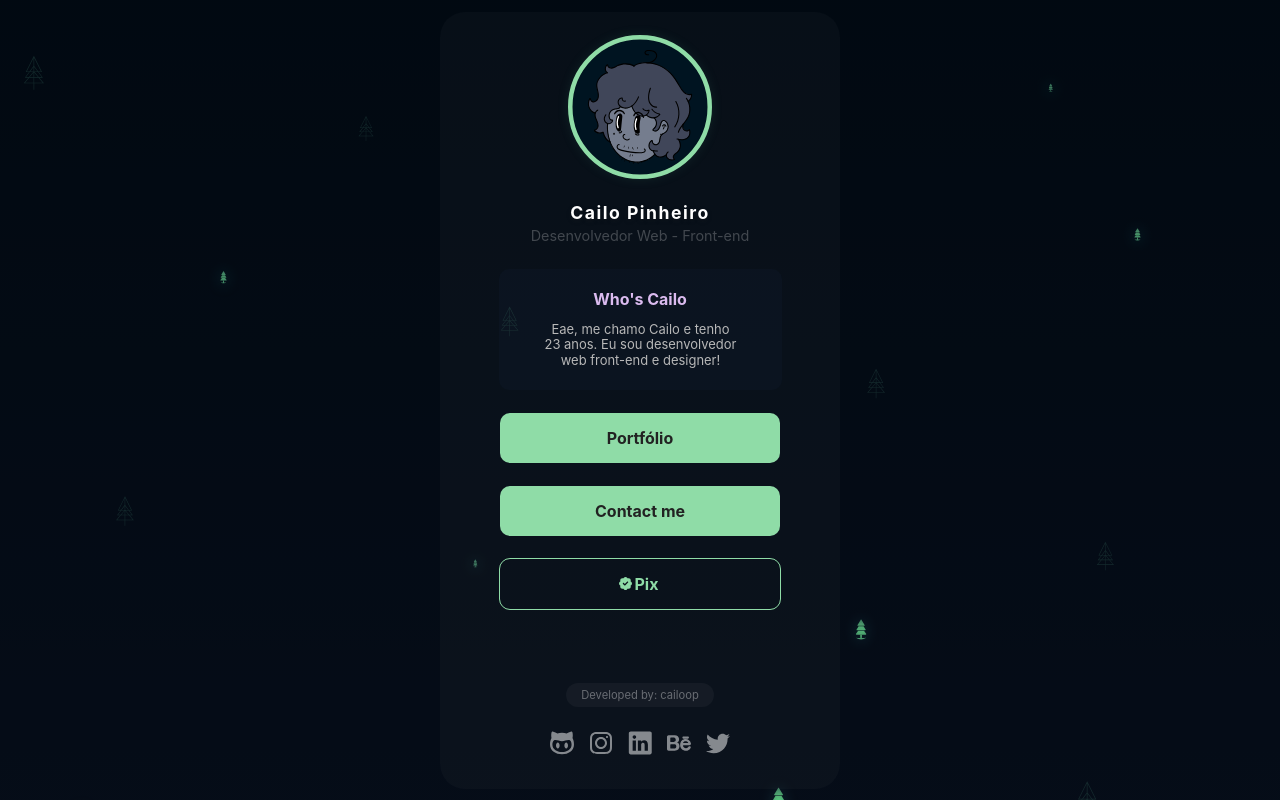
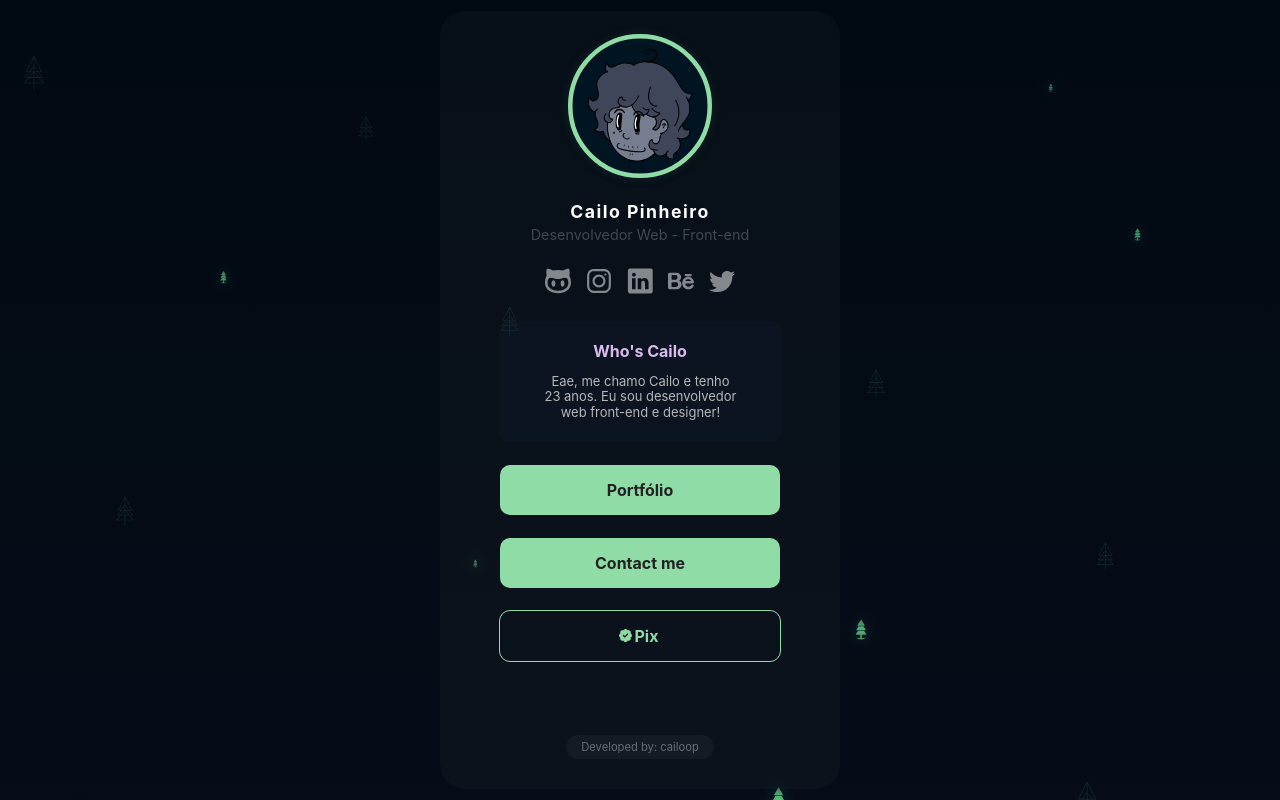
Before and after one commit to CailoPinheiro/personal-link-three, a React (Vite) app: page / in a window 1280 px wide. Built offline with nearby package versions, Linux system fonts and the light colour scheme.

Commit message:
css component icon

```diff
--- /dev/null
+++ b/src/components/About/About.jsx
@@ -0,0 +1,14 @@
+import React from "react";
+import "./about.css"
+
+export function About() {
+  return(
+    <div className="aboutMe">
+      <h2>Who's Cailo</h2>
+      <p>
+        Eae, me chamo Cailo e tenho 23 anos. Eu sou desenvolvedor web front-end
+        e designer!
+      </p>
+    </div>
+  );
+}
--- /dev/null
+++ b/src/components/About/about.css
@@ -0,0 +1,28 @@
+.aboutMe {
+    max-width: 255px;
+    border-radius: 10px;
+    padding: 20px 14px;
+    text-align: center;
+    background: rgba(57, 88, 165, 0.045);
+    /* background-color:transparent; */
+}
+
+.aboutMe h2 {
+    font-size: 1em;
+    margin-bottom: 10px;
+    color: var(--minor-color);
+}
+
+.aboutMe p {
+    color: #b8b8b8;
+    font-size: 0.9em;
+    text-align: center;
+    padding: 0px 20px;
+    transform: scale(0.9);
+}
+
+@media (min-width: 700px) {
+    .aboutMe {
+        background: rgba(4, 8, 18, 0.766);
+    }
+}
--- a/src/components/Social/Icons/Icons.jsx
+++ b/src/components/Social/Icons/Icons.jsx
@@ -1,4 +1,5 @@
 import React from "react";
+import "./icons.css"
 
 export function Icons({ hidden, href, target, src, alt }) {
   return (
--- a/src/components/Social/social.css
+++ b/src/components/Social/Icons/icons.css
@@ -1,12 +1,11 @@
 #social ul {
-
     flex-direction: row;
     gap: 15px;
 }
 
-#social img {
-    width: 24px;
-    height: 24px;
+#social ul img {
+    width: 26px;
+    height: 26px;
     opacity: 0.5;
 }
 
@@ -14,10 +13,11 @@
     opacity: 1;
 }
 
-@media (min-right: 700px) {
-    #social img:hover {
+@media (min-width: 700px) {
+
+    #social ul img {
         width: 20px;
         height: 20px;
-        opacity: 1;
+        opacity: 0.5;
     }
 }
--- a/src/components/Social/Social.jsx
+++ b/src/components/Social/Social.jsx
@@ -1,6 +1,5 @@
 import React from "react";
 import {Icons} from "./Icons/Icons";
-import "./social.css"
 
 export function Social() {
   return (
--- a/src/pages/Home/home.css
+++ b/src/pages/Home/home.css
@@ -44,29 +44,6 @@ body {
     padding: 30px;
     border-radius: 25px;
     /* max-height: 747px; */
-}
-
-.aboutMe {
-    max-width: 255px;
-    border-radius: 10px;
-    padding: 20px 14px;
-    text-align: center;
-    background: rgba(57, 88, 165, 0.045);
-    /* background-color:transparent; */
-}
-
-.aboutMe h2 {
-    font-size: 1em;
-    margin-bottom: 10px;
-    color: var(--minor-color);
-}
-
-.aboutMe p {
-    color: #b8b8b8;
-    font-size: 0.9em;
-    text-align: center;
-    padding: 0px 20px;
-    transform: scale(0.9);
 }
 
 #main-content {
@@ -147,10 +124,6 @@ footer span {
         padding: 10px 20px 30px 20px;
     }
 
-    .aboutMe {
-        background: rgba(4, 8, 18, 0.766);
-    }
-
     footer {
         margin-top: 10px;
         margin-bottom: 0px;
--- a/src/pages/Home/home.jsx
+++ b/src/pages/Home/home.jsx
@@ -3,6 +3,7 @@ import "./home.css";
 import { Button } from "../../components/Button/Button.jsx";
 import { Social } from "../../components/Social/social.jsx";
 import { Profile } from "../../components/Profile/Profile.jsx";
+import { About } from "../../components/About/About.jsx";
 import { useState } from "react";
 import { iconCheck } from "../../components/SVGs/SVGs.jsx";
 
@@ -42,14 +43,10 @@ export function Home() {
     <div id="container" className="flex">
       <Profile />
 
+
       <div id="main-content" className="flex">
-        <div className="aboutMe">
-          <h2>Who's Cailo</h2>
-          <p>
-            Eae, me chamo Cailo e tenho 23 anos. Eu sou desenvolvedor web
-            front-end e designer!
-          </p>
-        </div>
+      <Social />
+        <About />
         <ul className="flex">
           <Button label="Portfólio" type="main-button" />
           <Button label="Contact me" type="main-button" />
@@ -59,7 +56,6 @@ export function Home() {
       <footer className="flex">
         <span>Developed by: cailoop</span>
       </footer>
-      <Social />
     </div>
   );
 }
```
